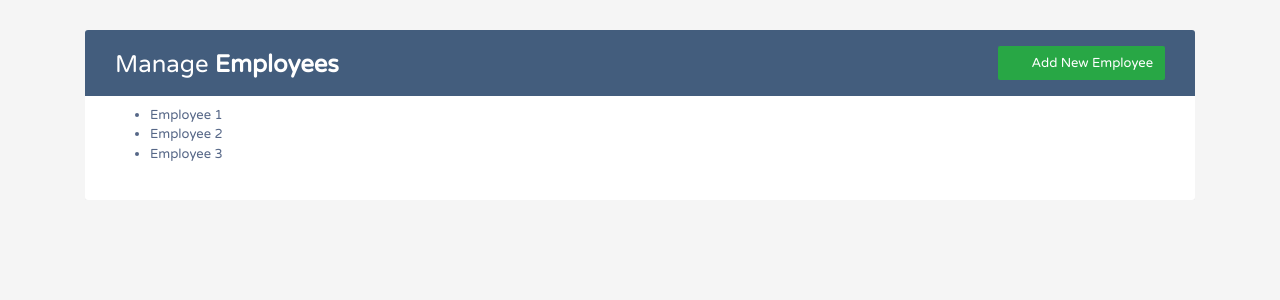
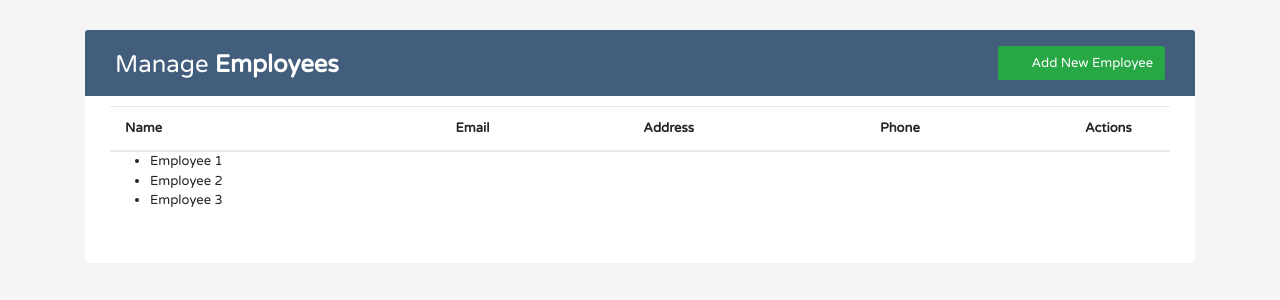
Before and after one commit to fatihcihan/manage-employee, a React (Create React App) app: page / in a window 1280 px wide. Shown: the top 300 px of the page. Built offline with nearby package versions, Linux system fonts and the light colour scheme.

Commit message:
created jsx structure to cover Employee

```diff
--- a/src/components/EmployeeList.js
+++ b/src/components/EmployeeList.js
@@ -2,7 +2,20 @@ import Employee from './Employee';
 
 const EmployeeList = () => {
     return (
-        <Employee />
+        <table className="table table-striped table-hover">
+            <thead>
+                <tr>
+                    <th>Name</th>
+                    <th>Email</th>
+                    <th>Address</th>
+                    <th>Phone</th>
+                    <th>Actions</th>
+                </tr>
+            </thead>
+            <tbody>
+                <Employee />
+            </tbody>
+        </table >
     )
 }
 
```
